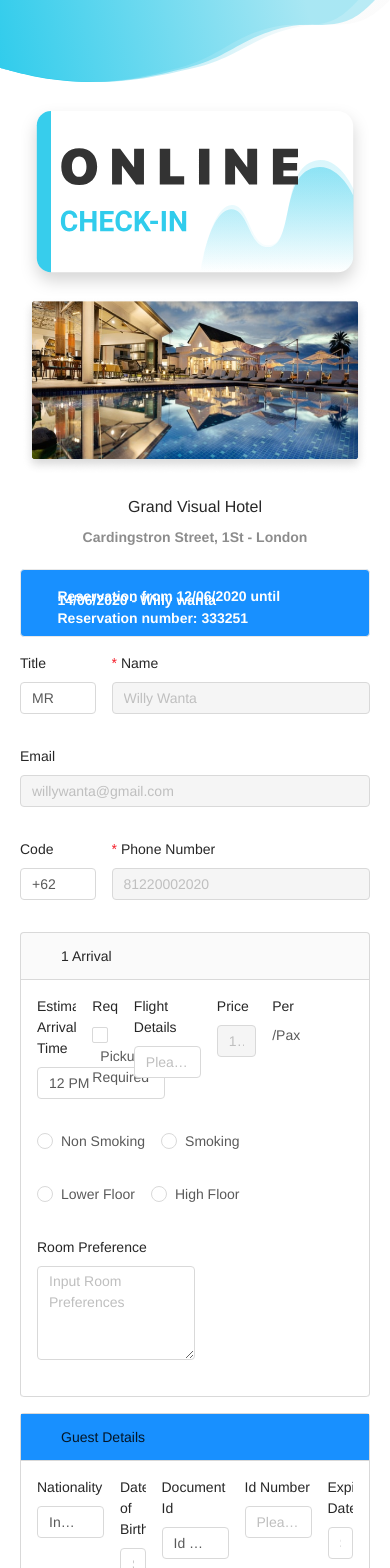
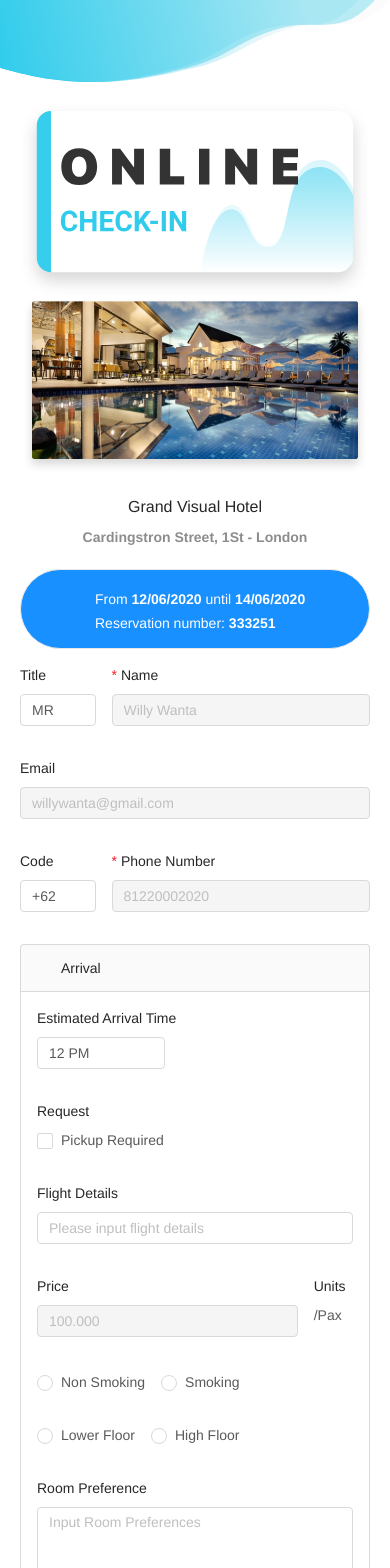
Before and after one commit to cybanjar/precheck-in, a Vue app: page / in a window 390 px wide. Shown: the top 1568 px of the page. Built offline with nearby package versions, Linux system fonts and the light colour scheme.

Commit message:
Update Responsive

```diff
--- a/src/views/Home.vue
+++ b/src/views/Home.vue
@@ -29,14 +29,14 @@
         </a-col>
       </a-row>
       <a-row>
-        <a-card class="infomation mb-3">
+        <a-card class="infomation mb-3 rounded-pill">
           <a-row >
-            <a-col :span="1">
+            <a-col :span="1" :xl="1" :xs="4">
               <a-icon type="check-circle" :style="{ fontSize: '2rem' }" theme="twoTone" />
             </a-col>
-            <a-col :span="23">
-              <p class="font-weight-bold">Reservation from 12/06/2020 until 14/06/2020 - Willy wanta</p>
-              <p class="font-weight-bold">Reservation number: 333251</p>
+            <a-col :span="23" :xl="20" :xs="20" >
+              <p>From <span class="font-weight-bold">12/06/2020</span> until <span class="font-weight-bold">14/06/2020</span></p>
+              <p>Reservation number: <strong>333251</strong> </p>
             </a-col>
           </a-row>
         </a-card>
@@ -102,27 +102,27 @@
           </a-col>
         </a-row>
         <a-collapse v-model="activeKey" :expand-icon-position="expandIconPosition">
-          <a-collapse-panel class="sa_ant-collapse-header" key="1" header="1 Arrival">
+          <a-collapse-panel key="1" header="Arrival">
             <a-icon slot="extra" type="setting" />
             <a-row gutter="16">
-              <a-col :span="4">
+              <a-col :span="4" :xl="4" :xs="24">
                 <a-form-item layout="vertical" label="Estimated Arrival Time">
                   <a-time-picker :default-value="moment('12:00', 'HH A')" format="HH A" />
                 </a-form-item>
               </a-col>
-              <a-col :span="3">
+              <a-col :span="3" :xl="3" :xs="24">
                 <a-form-item label="Request">
                   <a-checkbox>Pickup Required</a-checkbox>
                 </a-form-item>
               </a-col>
-              <a-col :span="6">
+              <a-col :span="6" :xl="6" :xs="24">
                 <a-form-item label="Flight Details">
                   <a-input
                     placeholder="Please input flight details"
                   />
                 </a-form-item>
               </a-col>
-              <a-col :span="4">
+              <a-col :span="4" :xl="4" :xs="20">
                 <a-form-item label="Price">
                   <a-input
                     v-decorator="[
@@ -134,8 +134,8 @@
                   />
                 </a-form-item>
               </a-col>
-              <a-col :span="3">
-                <a-form-item label="Per">
+              <a-col :span="3" :xl="3" :xs="4">
+                <a-form-item label="Units">
                   <p>/Pax</p>
                 </a-form-item>
               </a-col>
@@ -154,7 +154,7 @@
                 </a-radio-group>
               </a-form-item>
             </a-col>
-            <a-col :span="12">
+            <a-col :span="12" :xl="12" :xs="24">
               <a-form-item label="Room Preference">
                 <a-textarea placeholder="Input Room Preferences" :rows="4" />
               </a-form-item>
@@ -162,10 +162,10 @@
           </a-collapse-panel>
         </a-collapse>
         <a-collapse class="mt-3" v-model="activeKey" :expand-icon-position="expandIconPosition">
-          <a-collapse-panel class="ant-collapse-header" key="1" header="Guest Details">
+          <a-collapse-panel key="1" header="Guest Details">
             <a-icon slot="extra" type="setting" />
             <a-row :gutter="[16,8]">
-              <a-col :span="6">
+              <a-col :span="6" :xl="6" :xs="24">
                 <a-form-item label="Nationality">
                   <a-select default-value="Indonesia">
                     <a-select-option value="indonesia">Indonesia</a-select-option>
@@ -174,12 +174,12 @@
                   </a-select>
                 </a-form-item>
               </a-col>
-              <a-col :span="3">
+              <a-col :span="3" :xl="3" :xs="24">
                 <a-form-item label="Date of Birth">
                   <a-date-picker @change="onChange" />
                 </a-form-item>
               </a-col>
-              <a-col :span="6">
+              <a-col :span="6" :xl="6" :xs="24">
                 <a-form-item label="Document Id">
                   <a-select default-value="Id Card">
                     <a-select-option value="id_card">Id Card</a-select-option>
@@ -188,18 +188,18 @@
                   </a-select>
                 </a-form-item>
               </a-col>
-              <a-col :span="6">
+              <a-col :span="6" :xl="6" :xs="24">
                 <a-form-item label="Id Number">
                   <a-input placeholder="Please input your phone number" />
                 </a-form-item>
               </a-col>
-              <a-col :span="3">
+              <a-col :span="3" :xl="3" :xs="24">
                 <a-form-item label="Expiry Date">
                   <a-date-picker @change="onChange" />
                 </a-form-item>
               </a-col>
             </a-row>
-            <a-col :span="12">
+            <a-col :span="12" :xl="12" :xs="24">
               <a-form-item label="Address">
                 <a-textarea placeholder="Input Address" :rows="4" />
               </a-form-item>
@@ -322,10 +322,11 @@ h3 {
 }
 .infomation {
   background-color: #1890ff;
-  border-radius: 4px;
-  line-height: 0.25rem;
+  border-radius: 0.25rem;
+  line-height: 0.625rem;
   color: #fff;
-  height: 4.2rem;
+  padding: 0;
+  height: 5rem;
 }
 .ant-collapse-header {
   background-color: #1890ff;
@@ -343,6 +344,10 @@ h3 {
 .text-center{
   text-align: center;
 }
+.mt-0,
+.my-0 {
+  margin-top: 0 !important;
+}
 .mt-1,
 .my-1 {
   margin-top: 0.25rem !important;
@@ -359,10 +364,51 @@ h3 {
 .my-3 {
   margin-bottom: 1rem !important;
 }
+.pt-0,
+.py-0 {
+  padding-top: 0 !important;
+}
+.pt-1,
+.py-1 {
+  padding-top: 0.25rem !important;
+}
+.pt-2,
+.py-2 {
+  padding-top: 0.5rem !important;
+}
+.pb-0,
+.py-0 {
+  padding-bottom: 0 !important;
+}
+.pb-1,
+.py-1 {
+  padding-bottom: 0.25rem !important;
+}
+.pb-2,
+.py-2 {
+  padding-bottom: 0.5rem !important;
+}
+.pt-3,
+.py-3 {
+  padding-top: 1rem !important;
+}
+.pb-3,
+.py-3 {
+  padding-bottom: 1rem !important;
+}
+.rounded-pill {
+  border-radius: 50rem !important;
+}
 .font-weight-bold {
   font-weight: 700 !important;
 }
 .label-hidden {
   visibility: hidden;
 }
+.color-white {
+  color: #fff;
+}
+.ant-card-body{
+  margin: 0;
+}
 </style>
```
